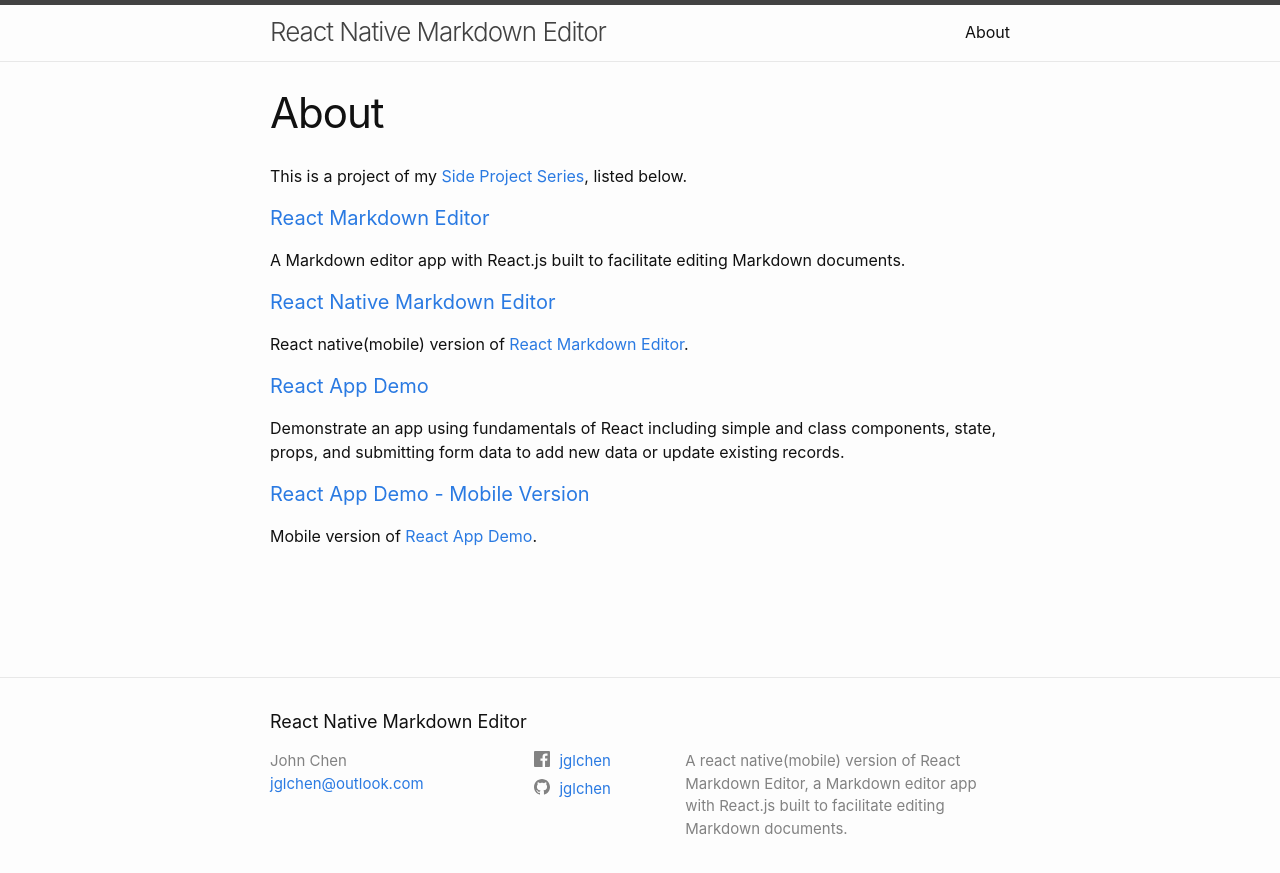
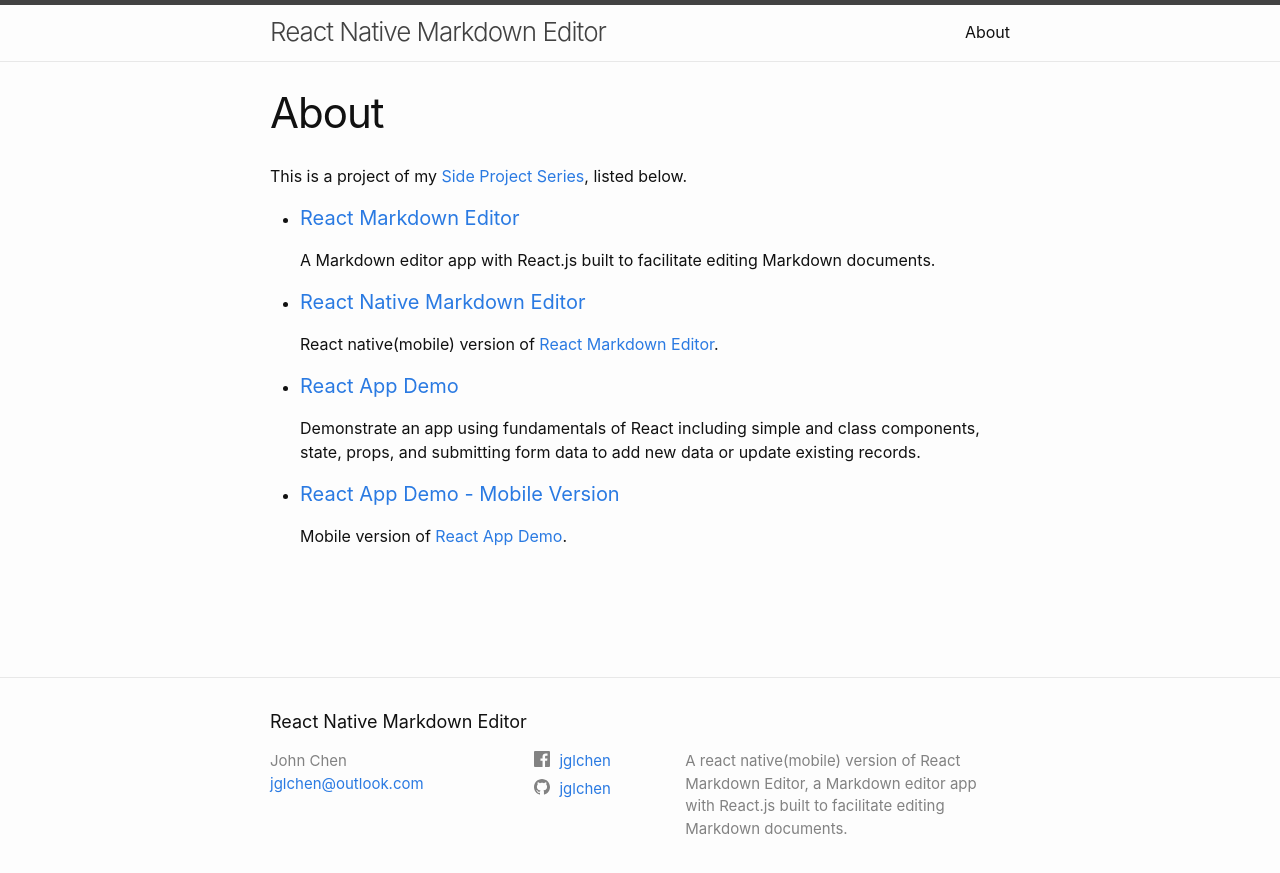
Before and after one commit to jglchen/react-native-md-editor, a Jekyll site: the page built from about.md, in a window 1280 px wide. Shown: the top 873 px of the page. Built offline with Jekyll 4.4.1, drawn with Linux system fonts in a browser that asks for light colours.

```diff
--- a/about.md
+++ b/about.md
@@ -6,14 +6,14 @@ permalink: /about/
 
 This is a project of my [Side Project Series](https://jglchen.github.io/), listed below.
 
-#### [React Markdown Editor](https://jglchen.github.io/react-md-editor/)
-A Markdown editor app with React.js built to facilitate editing Markdown documents.
+- #### [React Markdown Editor](https://jglchen.github.io/react-md-editor/)
+    A Markdown editor app with React.js built to facilitate editing Markdown documents.
 
-#### [React Native Markdown Editor](https://jglchen.github.io/react-native_md-editor/)
-React native(mobile) version of [React Markdown Editor](https://jglchen.github.io/react-md-editor/).
+- #### [React Native Markdown Editor](https://jglchen.github.io/react-native_md-editor/)
+    React native(mobile) version of [React Markdown Editor](https://jglchen.github.io/react-md-editor/).
 
-#### [React App Demo](https://jglchen.github.io/react-app-demo/)
-Demonstrate an app using fundamentals of React including simple and class components, state, props, and submitting form data to add new data or update existing records.
+- #### [React App Demo](https://jglchen.github.io/react-app-demo/)
+    Demonstrate an app using fundamentals of React including simple and class components, state, props, and submitting form data to add new data or update existing records.
 
-#### [React App Demo - Mobile Version](https://jglchen.github.io/react-app-demo-mobile/)
-Mobile version of [React App Demo](https://jglchen.github.io/react-app-demo/).
+- #### [React App Demo - Mobile Version](https://jglchen.github.io/react-app-demo-mobile/)
+    Mobile version of [React App Demo](https://jglchen.github.io/react-app-demo/).
```
